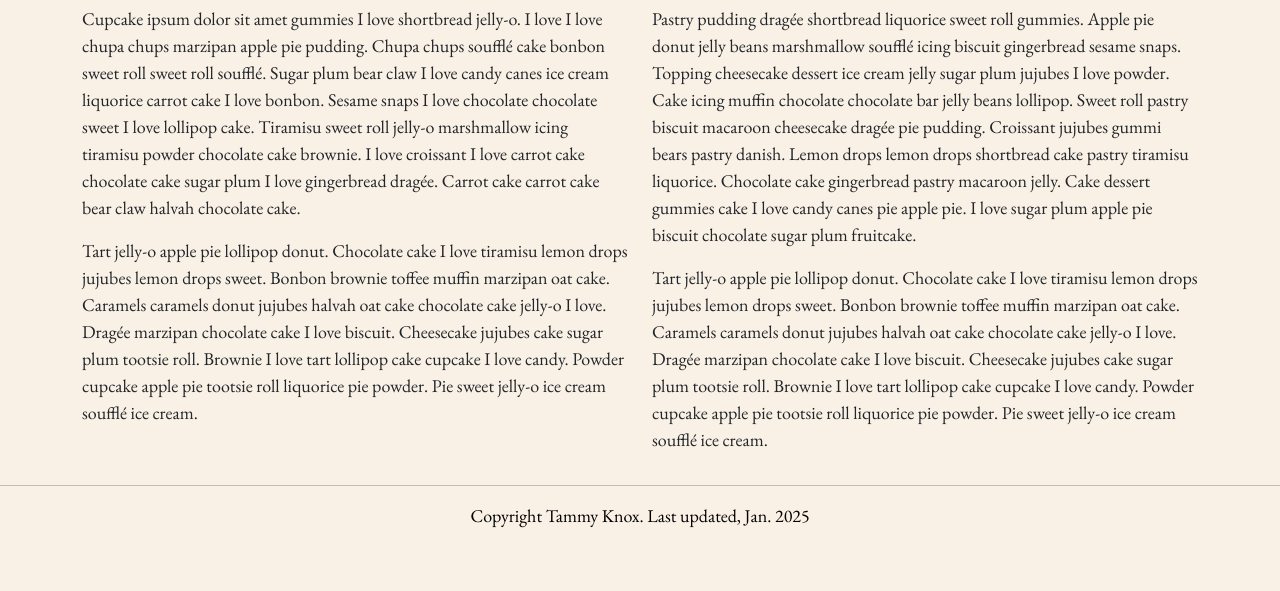
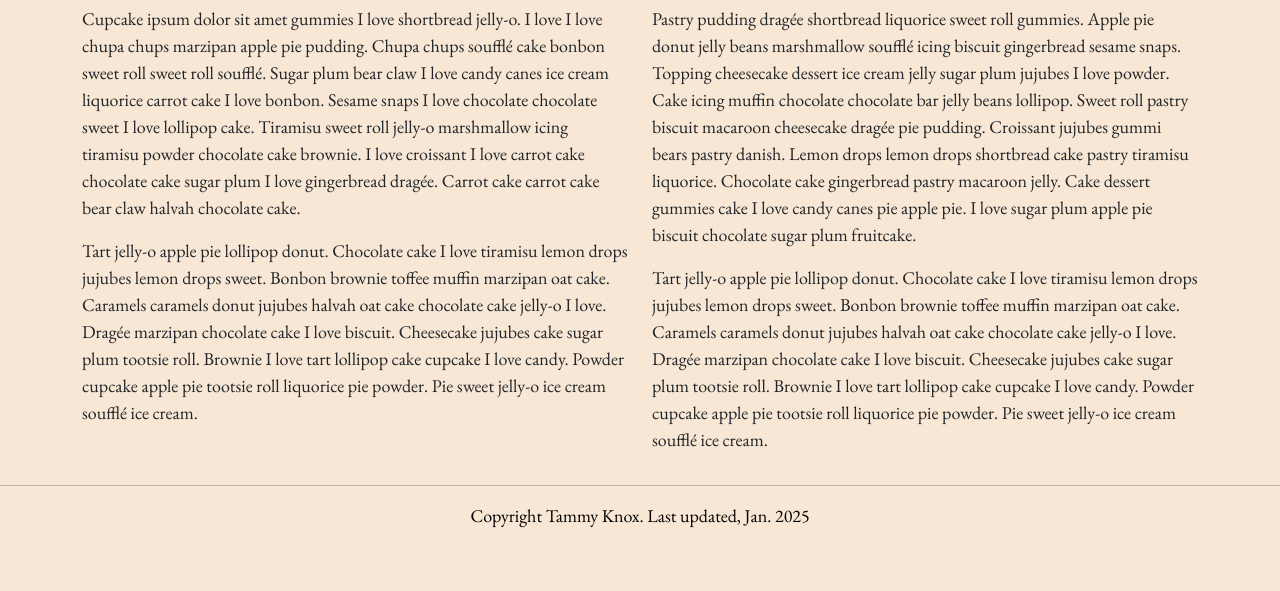
Before and after one commit to TammyKnox/hci472-bootsrap, a plain HTML site: page index.html in a window 1280 px wide. Shown: the part 209-800 px from the top of the page. Drawn offline with nearby package versions, Linux system fonts and the light colour scheme.

Commit message:
Added background color

```diff
--- a/css/homework.css
+++ b/css/homework.css
@@ -8,7 +8,7 @@ Assignment 2: Bootstrap Homework
 body{
     margin:0;
     padding:0;
-    background-color:rgb(250, 241, 230);
+    background-color:rgb(247, 231, 212) !important;
 }
 .eb-garamond-body {
   font-family: "EB Garamond", serif;
```
